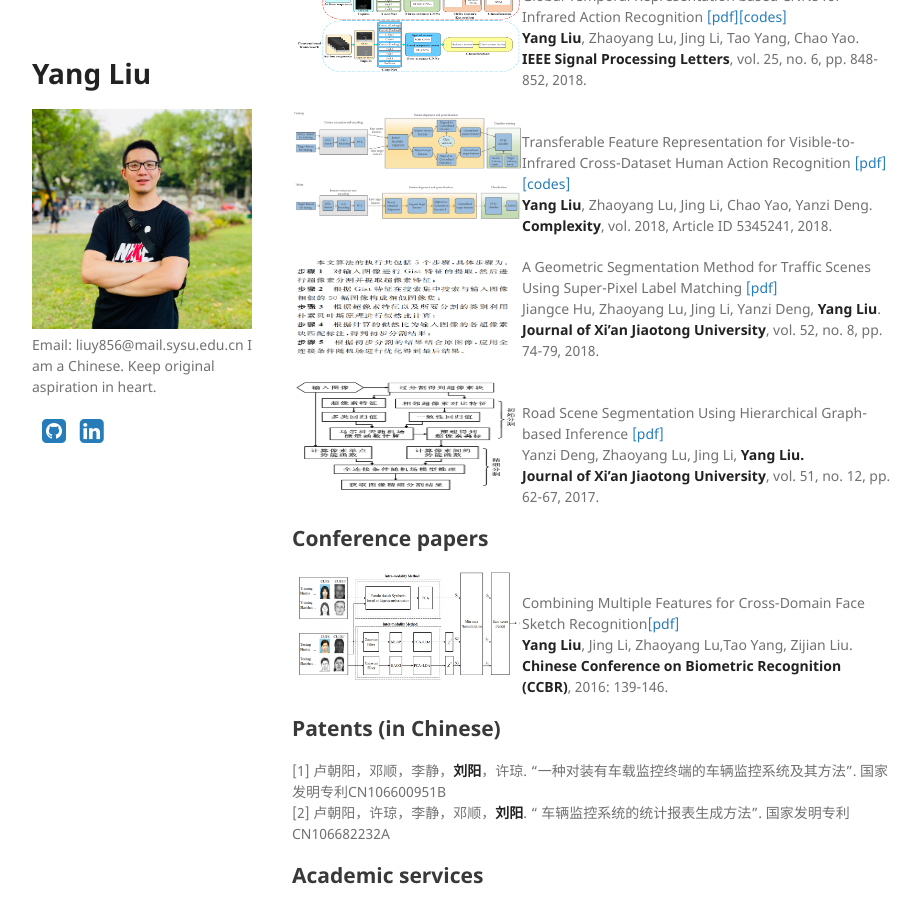
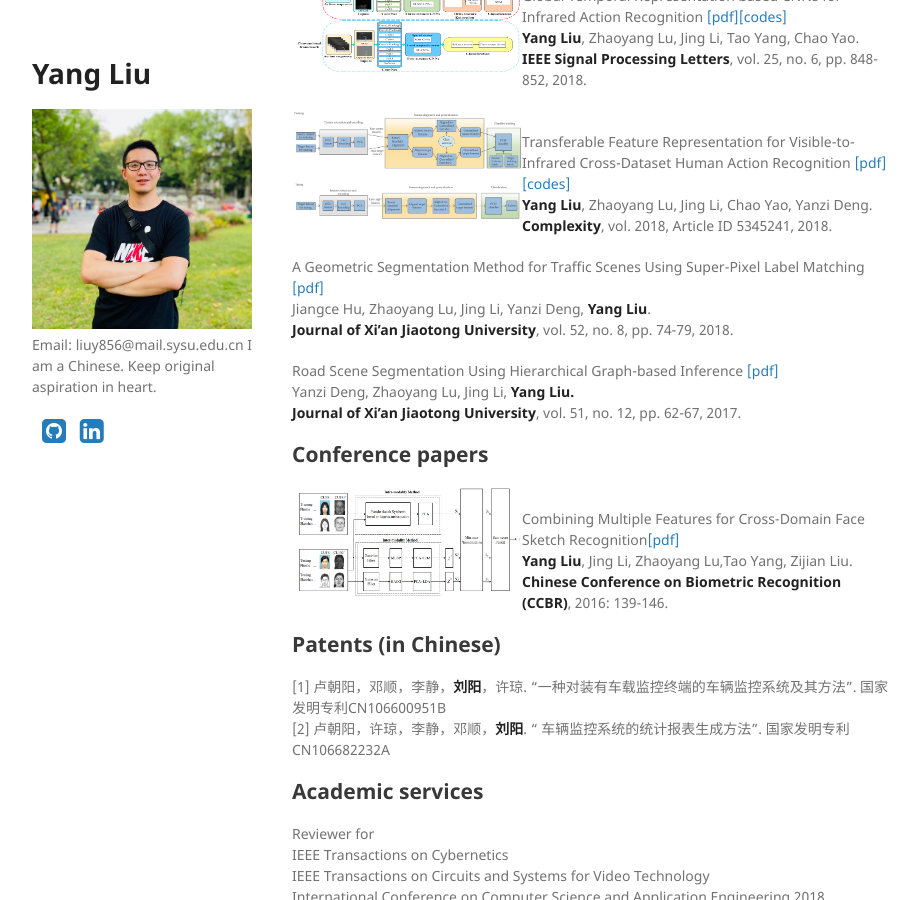
Before and after one commit to YangLiu9208/home, a Jekyll site: the page built from index.md, in a window 1280 px wide and 900 px high, scrolled down 1248 px. Shown: the whole window, without its empty margins (178-1099 px from the left). Built offline with Jekyll 4.4.1, drawn with Linux system fonts in a browser that asks for light colours; a style sheet for code colours, icons or effects is not loaded.

Commit message:
Update index.md

```diff
--- a/index.md
+++ b/index.md
@@ -69,20 +69,21 @@ Transferable Feature Representation for Visible-to-Infrared Cross-Dataset Human
 **Yang Liu**, Zhaoyang Lu, Jing Li, Chao Yao, Yanzi Deng.
 **Complexity**, vol. 2018, Article ID 5345241, 2018.
 
+<!--
 <div align="left">
           <a>
             <img border="0" src="./XJT1.png" align="left" width="230" height="100">
           </a>
-</div>
+</div>-->
 A Geometric Segmentation Method for Traffic Scenes Using Super-Pixel Label Matching [[pdf]](http://zkxb.xjtu.edu.cn//oa/darticle.aspx?type=view&id=201808012)
 Jiangce Hu, Zhaoyang Lu, Jing Li, Yanzi Deng, **Yang Liu**.
 **Journal of Xi'an Jiaotong University**, vol. 52, no. 8, pp. 74-79, 2018.
 
-<div align="left">
+<!--<div align="left">
           <a>
             <img border="0" src="./XJT2.png" align="left" width="230" height="110">
           </a>
-</div>
+</div>-->
 Road Scene Segmentation Using Hierarchical Graph-based Inference [[pdf]](http://zkxb.xjtu.edu.cn/oa/DArticle.aspx?type=view&id=201712010)
 Yanzi Deng, Zhaoyang Lu, Jing Li, **Yang Liu.**
 **Journal of Xi'an Jiaotong University**, vol. 51, no. 12, pp. 62-67, 2017.
```
